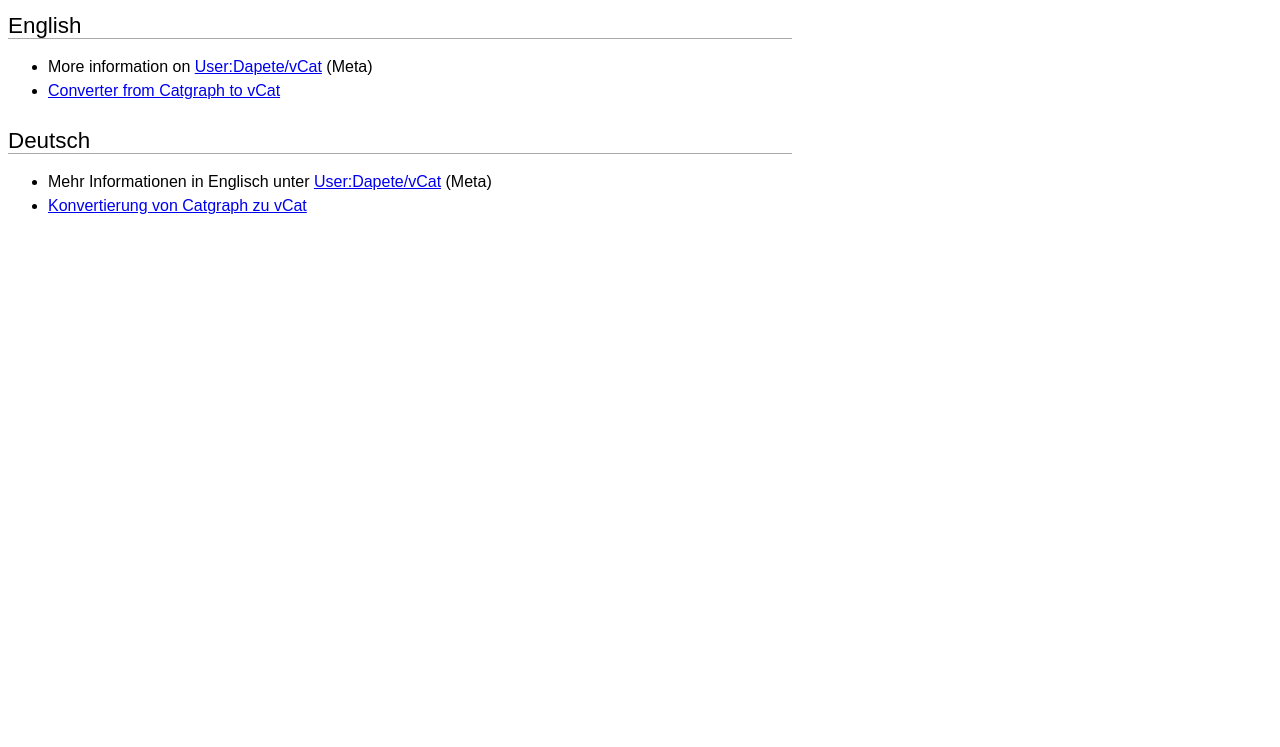
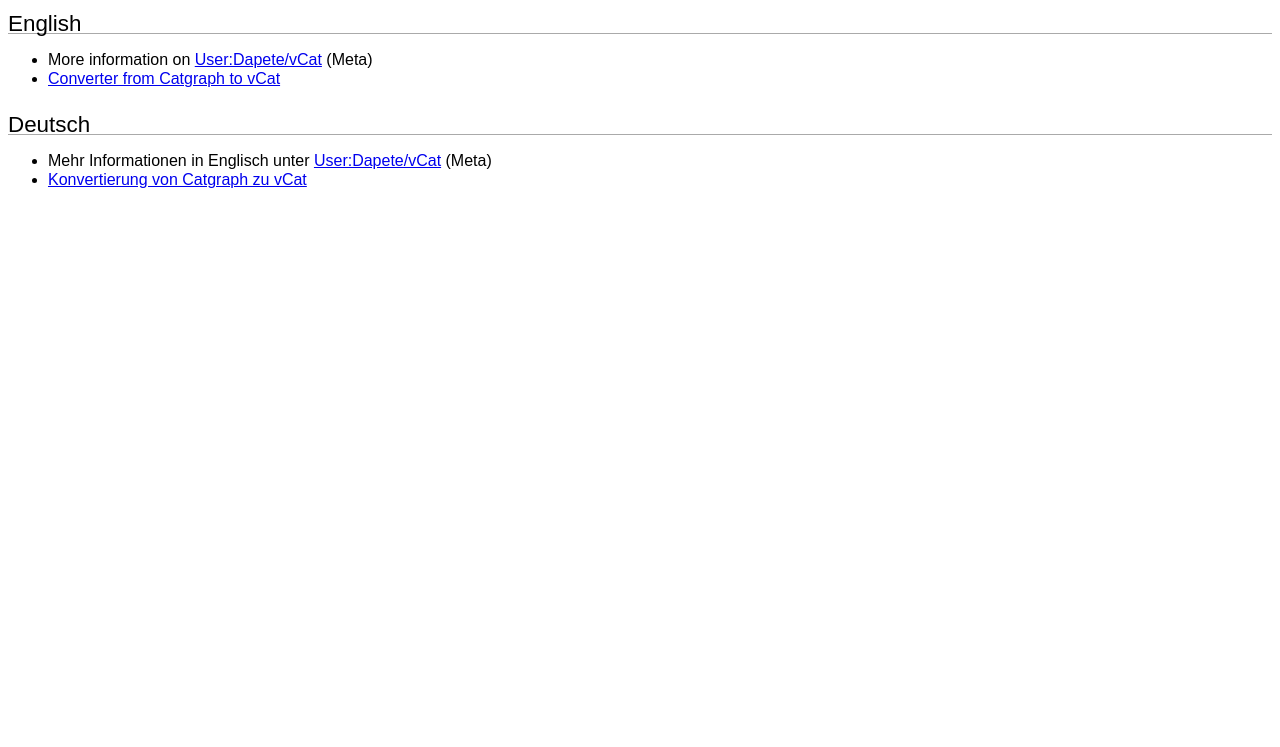
Before and after one commit to dapete42/vcat-deployed, a plain HTML site: page public_html/index.html in a window 1280 px wide. Shown: the part 53-800 px from the top of the page. Drawn offline with Linux system fonts and the light colour scheme.

Commit message:
CSS changes

```diff
--- a/public_html/res/vcat.css
+++ b/public_html/res/vcat.css
@@ -2,12 +2,15 @@ html {
 	font-family: sans-serif;
 	font-size: 100%;
 	font-size: 1em;
-	line-height: 1.5em;
-	max-width: 50em;
+	line-height: 1.2em;
 }
 
 h1, h2, h3, h4, h5, h6 {
 	margin: 0;
+}
+
+p {
+	max-width: 50em;
 }
 
 h1 {
```
